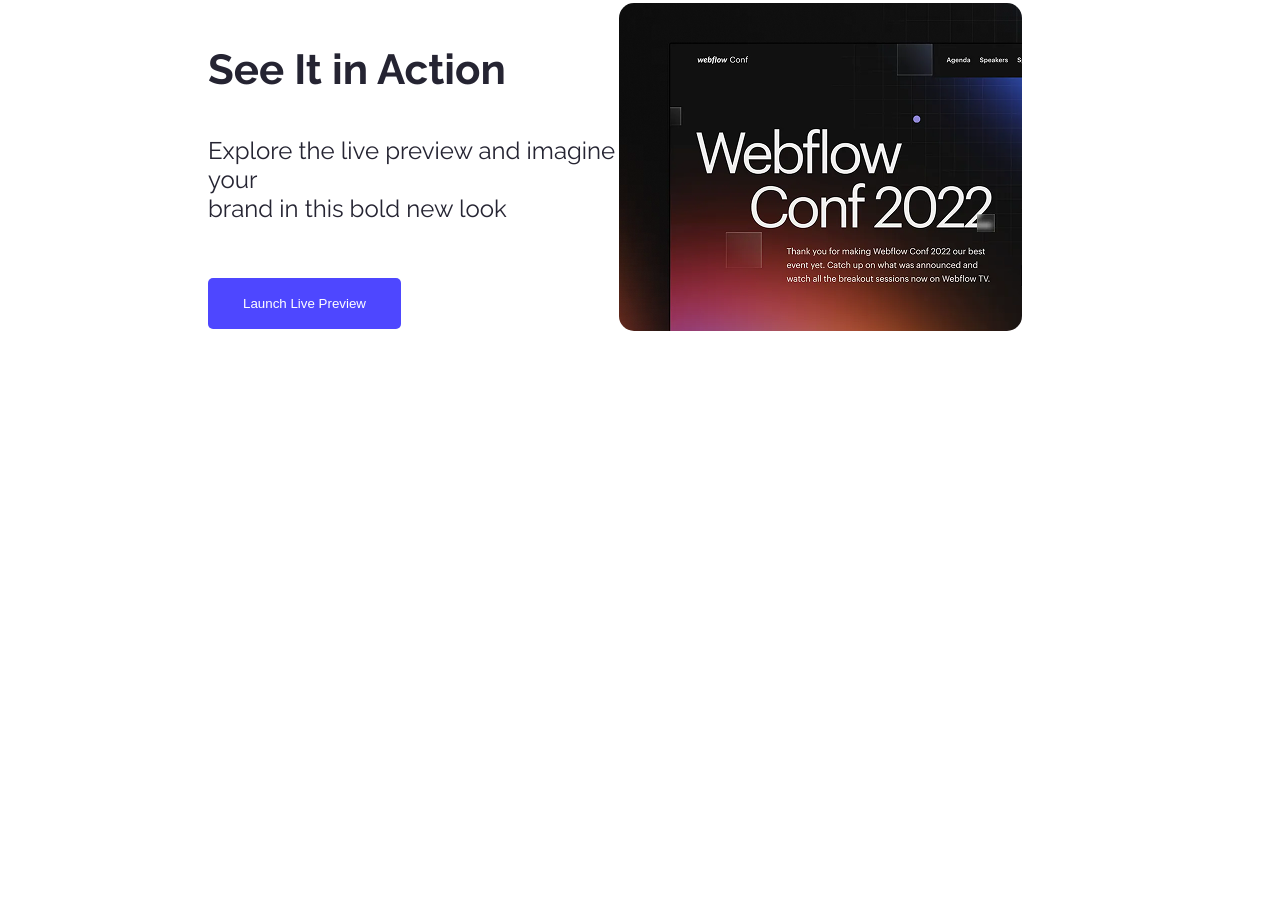
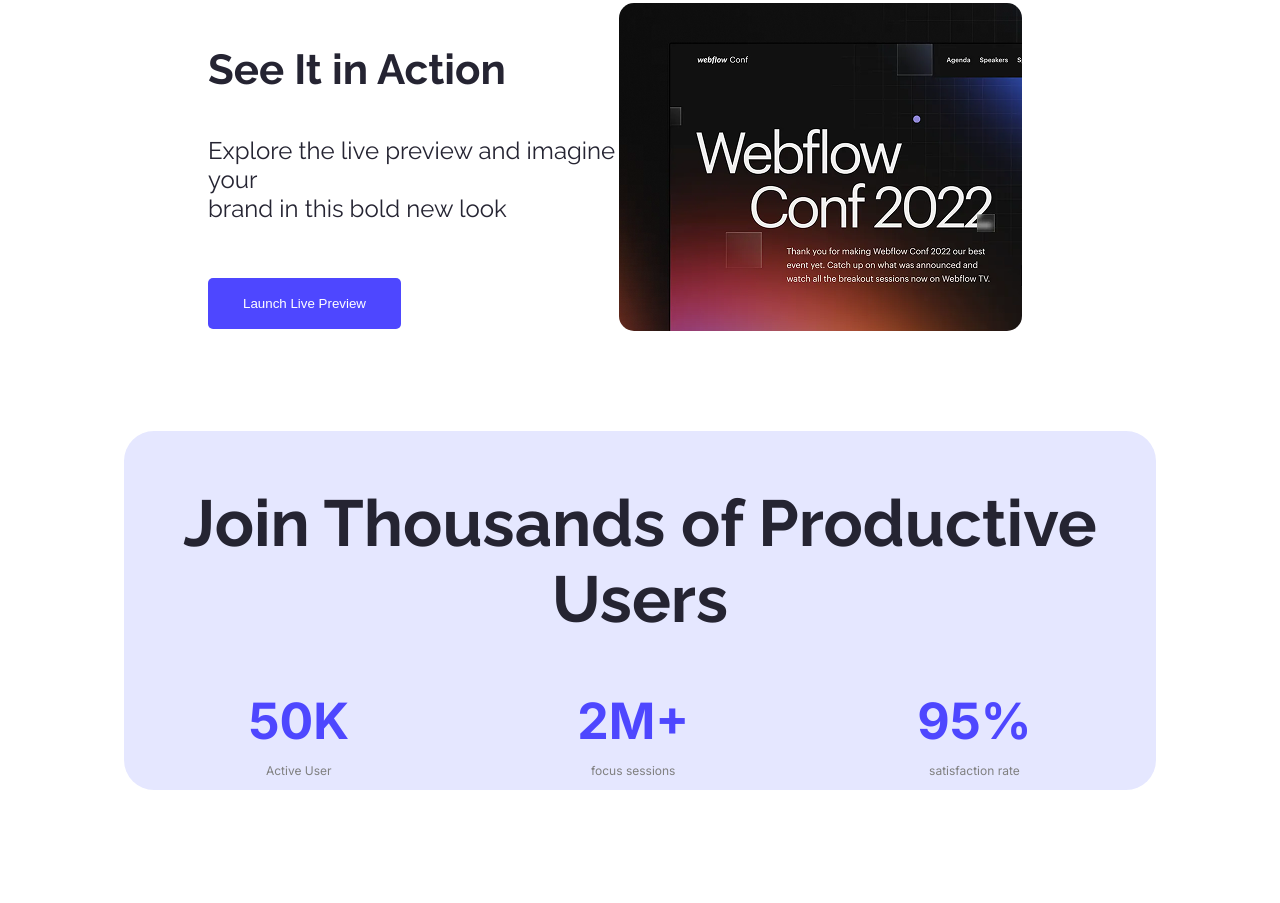
Before and after one commit to onarpita/1st_assignment, a plain HTML site: page index.html in a window 1280 px wide. Shown: the part 804-1707 px from the top of the page. Before the commit the page ends 1343 px from the top, so only its background shows below. Drawn offline with Linux system fonts and the light colour scheme.

Commit message:
add new things

```diff
--- a/index.html
+++ b/index.html
@@ -33,27 +33,47 @@
         </nav>
 
         <div class="banner">
-                <h1 class="raleway-normal">Cool Dark UI Template for <br> Webflow Agencies! </h1>
-                <button class="button-primary">Stay Focused</button>
+            <h1 class="raleway-normal">Cool Dark UI Template for <br> Webflow Agencies! </h1>
+            <button class="button-primary">Stay Focused</button>
         </div>
 
     </header>
 
     <main class="second-part">
-        <section class="raleway-normal">
+        <section class="raleway-normal ">
             <h3 class="section-title">See It in Action</h3>
-            <p class="section-description">Explore the live preview and imagine your <br> brand in this bold new look</p>
+            <p class="section-description">Explore the live preview and imagine your <br> brand in this bold new look
+            </p>
             <button class="button-primary">Launch Live Preview</button>
 
         </section>
         <img class="wc-mini" src="../Assets/wc-mini.png" alt="">
 
+    </main>
+     <!----follower section------>
+    <div class="flo">
 
-    </main>
 
-    <footer>
-
-    </footer>
+    <section class="follower">
+        <h2 class="raleway-normal">Join Thousands of Productive Users</h2>
+        <div class="user-main">
+        <div class="user">
+            <h1>50K</h1>
+            <p>Active User</p>
+        </div>
+        <div class="user">
+            <h1>2M+</h1>
+            <p>focus sessions</p>
+        </div>
+        <div class="user">
+            <h1>
+                95%
+            </h1>
+            <p>satisfaction rate</p>
+        </div>
+        </div>
+    </section>
+    </div>
 
 
 </body>
--- a/style.css
+++ b/style.css
@@ -63,5 +63,34 @@ nav ul li{
     display: flex;
     justify-content: space-between;
     margin: 0px 250px 0px 200px;
-    padding: 200px 0px 200px 0px;;
+    padding: 200px 0px 0px 0px;
 }
+/*----follower section----*/
+.flo{
+    display: flex;
+    justify-content: center;
+    padding: 100px 0px ;
+}
+.follower{
+    width: 80%;
+    background-color: #e5e7ff;
+    border-radius: 30px;
+    text-align: center;
+    padding: 0px 10px;
+    margin: 0px 0px 10px 0px;
+
+}
+.user-main{
+    display: flex;
+    justify-content: space-around;
+}
+.user h1{
+    color: #4E47FF;
+    font-size: 50px;
+    margin-bottom: 0px;
+    margin-top: 0px;
+}
+.user p{
+    font-size: 12px;
+    color: grey;
+}
```
